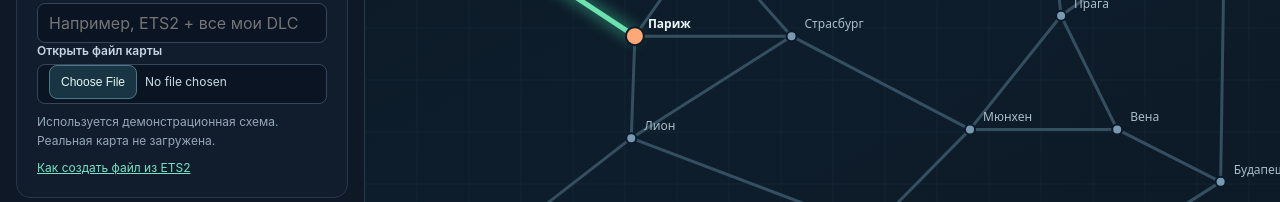
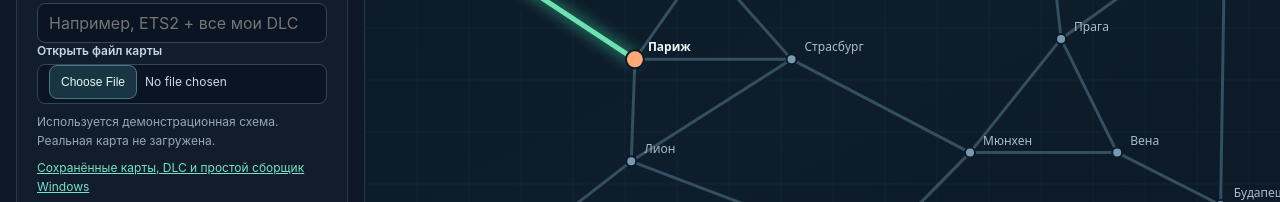
Before and after one commit to duumbling/ets_test, a plain HTML site: page site/index.html in a window 1280 px wide. Shown: the part 974-1176 px from the top of the page. Drawn offline with Linux system fonts and the light colour scheme; no server answers.

Commit message:
docs(ui): link guide for map profiles, DLC and double-click exporter

```diff
--- a/site/index.html
+++ b/site/index.html
@@ -52,6 +52,7 @@
           <label for="mapFile" class="file-label">Открыть файл карты</label>
           <input id="mapFile" type="file" accept=".json,application/json">
           <p id="mapImportStatus" class="hint" aria-live="polite">Сейчас используется демонстрационная схема.</p>
+          <p class="hint"><a href="https://github.com/duumbling/ets_test/blob/main/docs/MAP_PROFILES.md" target="_blank" rel="noopener noreferrer">Сохранённые карты, DLC и простой сборщик Windows</a></p>
           <p class="hint"><a href="https://github.com/duumbling/ets_test/blob/main/docs/REAL_MAP.md" target="_blank" rel="noopener noreferrer">Как создать файл из ETS2</a></p>
         </section>
         <section class="panel route-panel">
```
